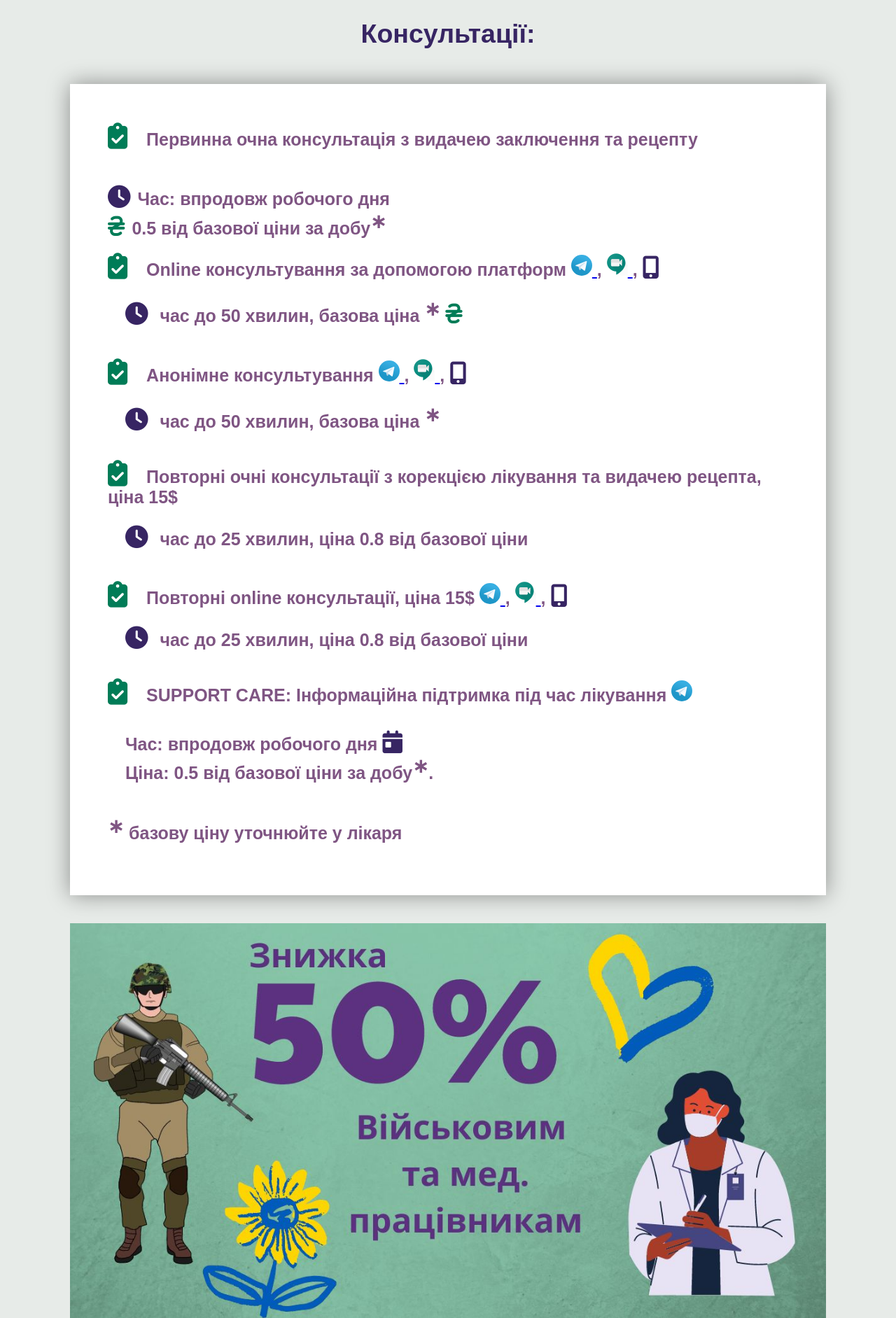
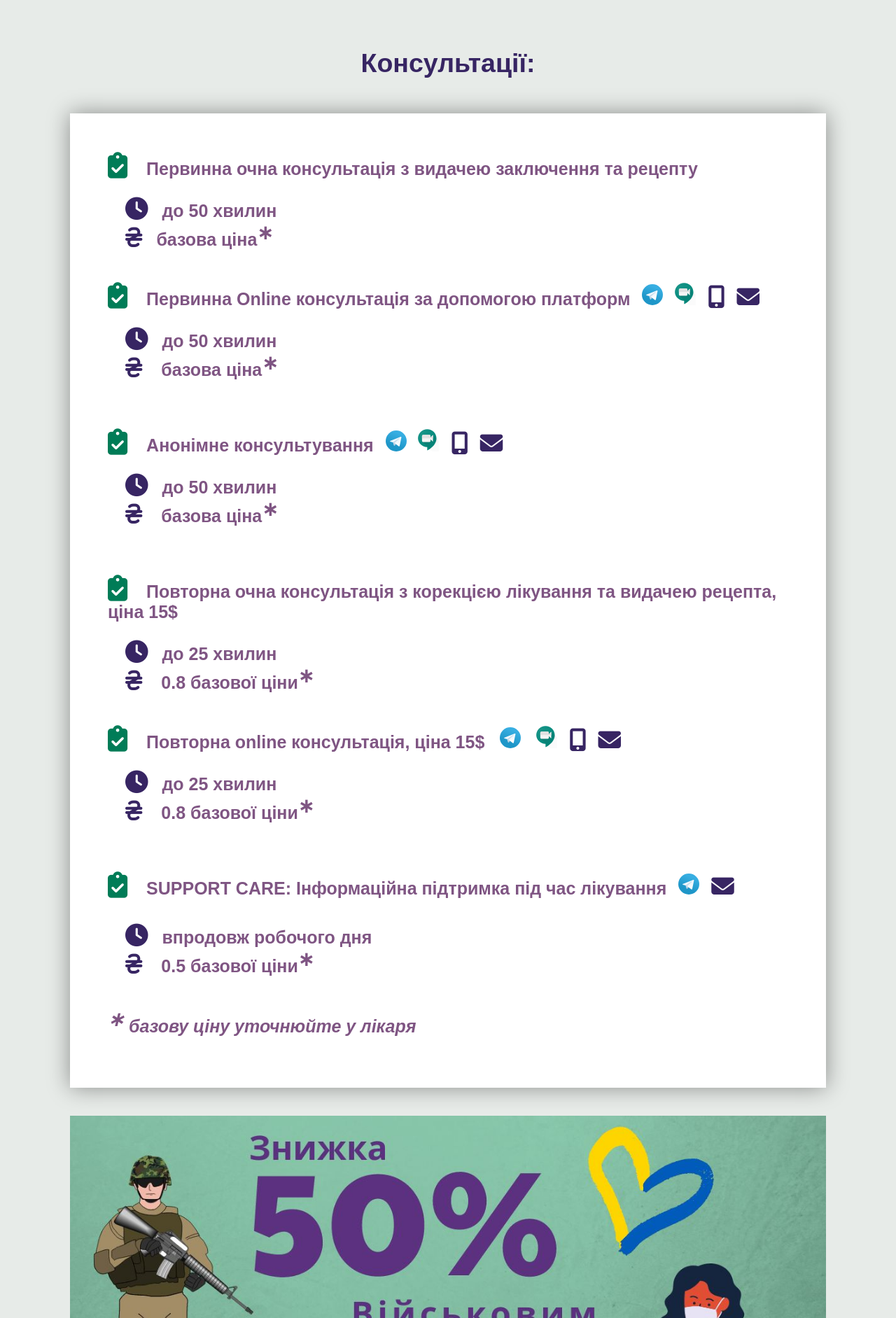
Before and after one commit to aquamarinewave/test.dr, a PHP site: page / in a window 1280 px wide. Shown: the part 2080-3963 px from the top of the page at 70% size. Run offline with PHP 8.4, Linux system fonts and the light colour scheme; some libraries are stand-ins or nearby versions.

Commit message:
Add correction

```diff
--- a/css/styles.css
+++ b/css/styles.css
@@ -8,7 +8,6 @@ body {
     color: #000000;
     font-family: Arial, Helvetica, sans-serif;
     background-color: #e7ebe8;
-    /* background-color: #93d8c3c9; */
 }
 
 :root {
@@ -148,12 +147,26 @@ h1 {
     color: var(--green);
 }
 
-.btn-call {
-    margin: 3% 10% 0 0;
-    text-align: right;
+.btn-container {
+    padding: 0;
+    width: 100%;
 }
 
-.btn-call a {
+
+.btn-call {
+    display: flex;
+    justify-content: right;
+    margin: 3% 3% 0 0;
+    /* width:50px; */
+}
+
+.btn-call-link {
+    display: inline-block;
+    text-align: center;
+    width: 25%;
+}
+
+.btn-call .btn-call-link {
     font-size: 0.7rem;
     border-radius: 10px;
     text-decoration: none;
@@ -346,9 +359,12 @@ h1 {
     content: '\f017';
     font-size: 1.3rem;
     color: var(--purple);
-    padding-right: 10px;
+    padding-right: 20px;
 }
 
+.sup-asterics-container {
+    font-style: italic;
+}
 
 .sup-asterics {
     font-size: 1.1rem;
@@ -359,8 +375,8 @@ h1 {
     display: inline-block;
     content: '\f6f2';
     font-size: 1.3rem;
-    color: var(--green);
-    padding-right: 10px;
+    color: var(--purple);
+    padding-right: 20px;
 }
 
 .icon-day::before {
@@ -495,11 +511,14 @@ footer {
 .social-list, .soc-icon {
     display: inline;
     list-style-type: none;
+    width:30px;
+    margin: 0 5px;
 }
 
-.soc-img {
-    width: 30px;
+.soc-icon a {
+    text-decoration: none;
 }
+
 
 .copyright {
     color: #fff;
--- a/index.html
+++ b/index.html
@@ -177,12 +177,16 @@
               </ul>
             </div>
 
-            <div class="btn-call">
-              <a href="tg://resolve?domain=psychiatrist_dnipro">Записатися</a>
-            </div>
-            <div class="btn-call">
-              <a href="tel:380505006621">Зателефонувати</a>
-            </div>
+            <ul class="btn-container">
+              <li class="btn-call">
+                <a class="btn-call-link" href="tg://resolve?domain=psychiatrist_dnipro"
+                  >Записатися</a
+                >
+              </li>
+              <li class="btn-call">
+                <a class="btn-call-link" href="tel:380505006621">Зателефонувати</a>
+              </li>
+            </ul>
           </div>
         </section>
 
@@ -256,28 +260,25 @@
           <ul class="consultations-list">
             <li class="consultation">
               Первинна очна консультація з видачею заключення та рецепту
-              <p class="time-price">
-                <div>
-                 <span class="icon-clock">Час: впродовж робочого дня</span>
+              <div class="time-price">
+                <div class="icon-clock">до 50 хвилин</div>
+                <div class="icon-hryvnya">базова ціна<sup class="sup-asterics">&lowast;</sup></div>
               </div>
-                <div>
-                  <span class="icon-hryvnya">0.5 від базової ціни за добу<sup class="sup-asterics">&lowast;</sup></span>
-                </div>
-              </p>
             </li>
             <li class="consultation">
-              Online консультування за допомогою платформ
-              <span class="soc-icon">
+              Первинна Online консультація за допомогою платформ
+              <ul class="social-list">
+                <li class="soc-icon">
                   <a href="tg://resolve?domain=psychiatrist_dnipro" rel="noopener noreferrer">
                     <img
                       class="soc-img"
                       src="./image/soc-icons/telegram_logo.svg"
                       alt="Іконка(лого) Telegram"
+                      width="30"
                     />
                   </a>
-              </span>
-              ,
-              <span class="soc-icon">
+                </li>
+                <li class="soc-icon">
                   <a
                     href="http://meet.google.com/wek-ejhu-sff"
                     target="_blank"
@@ -287,10 +288,10 @@
                       class="soc-img"
                       src="./image/soc-icons/google-meet-icon.svg"
                       alt="Іконка(лого) Google Meet"
+                      width="30"
                     />
                   </a>
-              </span>
-              ,
+                </li>
                 <!-- <span class="soc-icon">
 								<a href="https://explore.zoom.us/meetings" target="_blank" rel="noopener noreferrer"></a>>
 									<img class="soc-img" src="./image/soc-icons/zoom-icon.svg" alt=" Іконка(лого) zoom" />
@@ -303,13 +304,19 @@
 								</a>
 							</span>
 							,-->
-              <span><a class="phone icon-phone" href="tel:+380505006621"></a></span>
+                <li class="soc-icon"><a class="phone icon-phone" href="tel:+380505006621"></a></li>
+                <li class="soc-icon">
+                  <a class="icon-e-mail mail" href="mailto:psychiatrist.dnipro@gmail.com"></a>
+                </li>
+
                 <!--з доставкою заключення та рецепту по м. Дніпро-->
-              <p class="time-price">
-                <span class="icon-clock"></span>
-                час до 50 хвилин, базова ціна <sup class="sup-asterics">&lowast;</sup>
-                <span class="icon-hryvnya"></span>
-              </p>
+                <li class="time-price">
+                  <div class="icon-clock">до 50 хвилин</div>
+                  <div class="icon-hryvnya">
+                    базова ціна<sup class="sup-asterics">&lowast;</sup>
+                  </div>
+                </li>
+              </ul>
             </li>
             <li class="consultation">
               Анонімне консультування
@@ -320,9 +327,9 @@
                       class="soc-img"
                       src="./image/soc-icons/telegram_logo.svg"
                       alt="Іконка(лого) Google Meet"
+                      width="30"
                     />
                   </a>
-                  <span>,</span>
                 </li>
                 <li class="soc-icon">
                   <a
@@ -334,56 +341,60 @@
                       class="soc-img"
                       src="./image/soc-icons/google-meet-icon.svg"
                       alt="Іконка(лого) Google Meet"
+                      width="30"
                     />
                   </a>
-                  <span>,</span>
                 </li>
+
                 <!-- <li class="soc-icon">
 								<a href="https://explore.zoom.us/meetings" target="_blank" rel="noopener noreferrer"></a>>
 									<img class="soc-img" src="./image/soc-icons/zoom-icon.svg" alt="Іконка(лого) zoom" />
 								</a>
-								<span>,</span>
-                                </li>
-                                 -->
+               </li>-->
                 <!-- <li class="soc-icon">
                         <a href="viber://chat?number=+380505006621" rel="noopener noreferrer"></a>>
                            <img class="soc-img" src="./image/soc-icons/viber-icon.svg" alt="Іконка(лого) viber" />
                         </a>
-									<span>,</span>
-                                </li>
-                                -->
+                      </li>  -->
                 <li class="soc-icon">
                   <a class="phone icon-phone" href="tel:+380505006621"></a>
-                  <!-- <span>,</span> -->
                 </li>
-                <!--
-							    <li class="mail"><a class="icon-e-mail" href="mailto:psychiatrist.dnipro@gmail.com"></a></li> -->
+                <li class="soc-icon mail">
+                  <a class="icon-e-mail" href="mailto:psychiatrist.dnipro@gmail.com"></a>
+                </li>
                 <li class="time-price">
-                  <span class="icon-clock"></span>
-                  час до 50 хвилин, базова ціна
-                  <sup class="sup-asterics">&lowast;</sup>
+                  <div class="icon-clock">до 50 хвилин</div>
+                  <div class="icon-hryvnya">
+                    базова ціна<sup class="sup-asterics">&lowast;</sup>
+                  </div>
                 </li>
               </ul>
             </li>
             <li class="consultation">
-              Повторні очні консультації з корекцією лікування та видачею рецепта, ціна 15&dollar;
-              <p class="time-price">
-                <span class="icon-clock"></span>
-                час до 25 хвилин, ціна 0.8 від базової ціни
-              </p>
+              Повторна очна консультація з корекцією лікування та видачею рецепта, ціна 15&dollar;
+              <div class="time-price">
+                <div class="icon-clock">до 25 хвилин</div>
+                <div class="icon-hryvnya">
+                  0.8 базової ціни<sup class="sup-asterics">&lowast;</sup>
+                </div>
+              </div>
             </li>
             <li class="consultation">
-              Повторні online консультації, ціна 15&dollar;
+              Повторна online консультація, ціна 15&dollar;
               <ul class="social-list">
                 <li class="soc-icon">
-                  <a href="tg://resolve?domain=psychiatrist_dnipro" rel="noopener noreferrer">
+                  <a
+                    class="soc-icon"
+                    href="tg://resolve?domain=psychiatrist_dnipro"
+                    rel="noopener noreferrer"
+                  >
                     <img
                       class="soc-img"
                       src="./image/soc-icons/telegram_logo.svg"
                       alt="Іконка(лого) Google Meet"
+                      width="30"
                     />
                   </a>
-                  <span>,</span>
                 </li>
 
                 <li class="soc-icon">
@@ -396,60 +407,58 @@
                       class="soc-img"
                       src="./image/soc-icons/google-meet-icon.svg"
                       alt="Іконка(лого) Google Meet"
+                      width="30"
                     />
                   </a>
-                  <span>,</span>
                 </li>
 
                 <!-- <li class="soc-icon">
 								<a href="https://explore.zoom.us/meetings" target="_blank" rel="noopener noreferrer"></a>>
 									<img class="soc-img" src="./image/soc-icons/zoom-icon.svg" alt="Іконка(лого) zoom" />
-								</a>
-								<span>,</span>
-
-                                </li>
-                                 -->
+								</a></li> -->
                 <!-- <li class="soc-icon">
                   <a href="viber://chat?number=+380505006621" rel="noopener noreferrer"></a>>
                    <img class="soc-img" src="./image/soc-icons/viber-icon.svg" alt="Іконка(лого) viber" />
                   </a>
-								<span>,</span>
-
-                                </li>
-                               -->
+                </li>  -->
                 <li class="soc-icon">
                   <a class="phone icon-phone" href="tel:+380505006621"></a>
-                  <!-- <span>,</span> -->
                 </li>
-                <!--
-							    <li class="mail"><a class="icon-e-mail" href="mailto:psychiatrist.dnipro@gmail.com"></a></li> -->
+                <li class="soc-icon mail">
+                  <a class="icon-e-mail" href="mailto:psychiatrist.dnipro@gmail.com"></a>
+                </li>
                 <li class="time-price">
-                  <span class="icon-clock"></span>
-                  час до 25 хвилин, ціна 0.8 від базової ціни
+                  <div class="icon-clock">до 25 хвилин</div>
+                  <div class="icon-hryvnya">
+                    0.8 базової ціни<sup class="sup-asterics">&lowast;</sup>
+                  </div>
                 </li>
               </ul>
             </li>
             <li class="consultation">
               <span class="upper">Support care:</span>
               Інформаційна підтримка під час лікування
-              <a
-                class="soc-icon"
-                href="tg://resolve?domain=psychiatrist_dnipro"
-                rel="noopener noreferrer"
-              >
+
+              <ul class="social-list">
+                <li class="soc-icon">
+                  <a href="tg://resolve?domain=psychiatrist_dnipro" rel="noopener noreferrer">
                     <img
                       class="soc-img"
                       src="./image/soc-icons/telegram_logo.svg"
                       alt="Іконка(лого) Google Meet"
+                      width="30"
                     />
                   </a>
+                </li>
+                <li class="soc-icon">
+                  <a class="icon-e-mail mail" href="mailto:psychiatrist.dnipro@gmail.com"></a>
+                </li>
+              </ul>
+
               <div class="time-price">
-                <div>
-                  Час: впродовж робочого дня
-                  <span class="icon-day"></span>
-                </div>
-                <div>
-                  Ціна: 0.5 від базової ціни за добу<sup class="sup-asterics">&lowast;</sup>.
+                <div class="icon-clock">впродовж робочого дня</div>
+                <div class="icon-hryvnya">
+                  0.5 базової ціни<sup class="sup-asterics">&lowast;</sup>
                 </div>
               </div>
               <!-- <span class="bonus">
@@ -471,14 +480,16 @@
 						</li> -->
               <!-- <li class="consultation">Курси основ психіатрії для психологів</li> -->
             </li>
-            <li><sup class="sup-asterics">&lowast;</sup> базову ціну уточнюйте у лікаря</li>
 
-            <!-- <li>Військовим і мед.працівникам знижка 50&percnt;</li> -->
+            <li class="sup-asterics-container">
+              <sup class="sup-asterics">&lowast;</sup> базову ціну уточнюйте у лікаря
+            </li>
           </ul>
 
+          <!--Banner-->
           <div class="discount-ukraine">
             <img
-              src="./image/discount-50-ukraine-1.jpg"
+              src="./image/discount-50-ukraine.jpg"
               alt="Банер зі знижкою 50% для військових та мед. працівників"
               width="1000"
             />
@@ -513,6 +524,7 @@
                   class="soc-img"
                   src="./image/soc-icons/Instagram_logo_2016.svg"
                   alt="instagram-icon"
+                  width="30"
                 />
               </a>
             </li>
@@ -522,6 +534,7 @@
                   class="soc-img"
                   src="./image/soc-icons/telegram_logo.svg"
                   alt="telegram-icon"
+                  width="30"
                 />
               </a>
             </li>
```
Also changed, not shown: image/discount-50-ukraine.jpg. Lines whose indentation alone changed are shown as unchanged.
